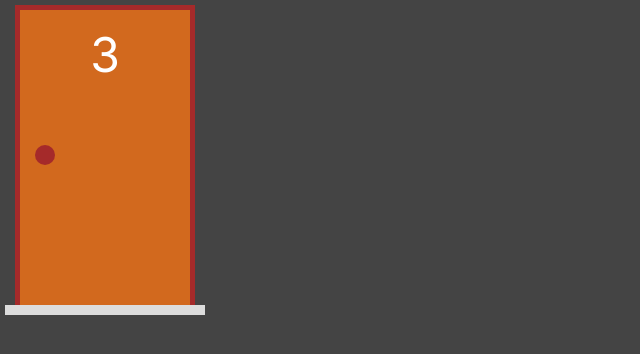
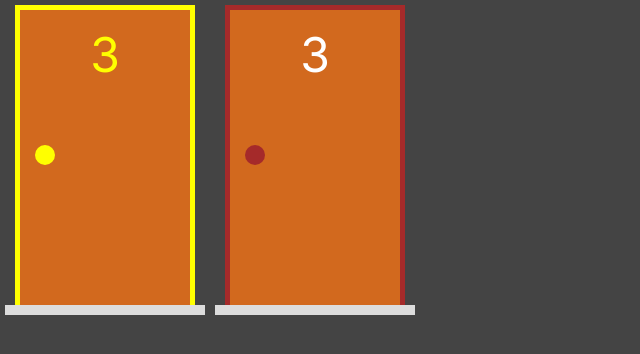
Before and after one commit to dellanosites/next-portas, a Next.js app: page / in a window 1280 px wide. Shown: the top 354 px of the page, without its empty margins (0-640 px from the left). Built offline with nearby package versions, Linux system fonts and the light colour scheme.

Commit message:
feat: Criando modelo porta.js

```diff
--- a/src/app/page.jsx
+++ b/src/app/page.jsx
@@ -2,8 +2,11 @@
 
 export default function Home() {
   return (
-    <div>
-      <Porta/>
+    <div style={{
+      display: "flex"
+    }}>
+      <Porta selecionada />
+      <Porta />
     </div>
   )
 }
--- a/src/components/Porta.jsx
+++ b/src/components/Porta.jsx
@@ -1,9 +1,12 @@
 import styles from "@/styles/Porta.module.css"
 
 function Porta(props) {
+
+    const selecionada = props.selecionada ? styles.selecionada : ''
+
     return (
         <div className={styles.area}>
-            <div className={styles.estrutura}>
+            <div className={`${styles.estrutura} ${selecionada}`}>
                 <div className={styles.porta}>
                     <div className={styles.numero}>3</div>
                     <div className={styles.macaneta}></div>
--- a/src/styles/Porta.module.css
+++ b/src/styles/Porta.module.css
@@ -1,4 +1,4 @@
-.area{
+.area {
     position: relative;
     display: flex;
     width: var(--area-porta-largura);
@@ -8,7 +8,7 @@
     margin: 5px;
 }
 
-.estrutura{
+.estrutura {
     display: flex;
     flex-grow: 1;
     border-left: 5px solid brown;
@@ -17,7 +17,7 @@
     width: 90%;
 }
 
-.porta{
+.porta {
     display: flex;
     flex-direction: column;
     background-color: chocolate;
@@ -26,11 +26,11 @@
     padding: 15px;
 }
 
-.numero{
+.numero {
     font-size: 3rem;
 }
 
-.macaneta{
+.macaneta {
     position: absolute;
     align-self: flex-start;
     top: calc(0.45 * var(--area-porta-altura));
@@ -40,8 +40,22 @@
     background-color: brown;
 }
 
-.chao{
+.chao {
     height: 10px;
     width: 100%;
     background-color: #ddd;
 }
+
+.selecionada {
+    border-left: 5px solid yellow;
+    border-top: 5px solid yellow;
+    border-right: 5px solid yellow;
+}
+
+.selecionada .numero {
+    color: yellow;
+}
+
+.selecionada .macaneta {
+    background-color: yellow;
+}
```
Also changed, not shown: src/model/porta.js (added, +46 -0 lines).
